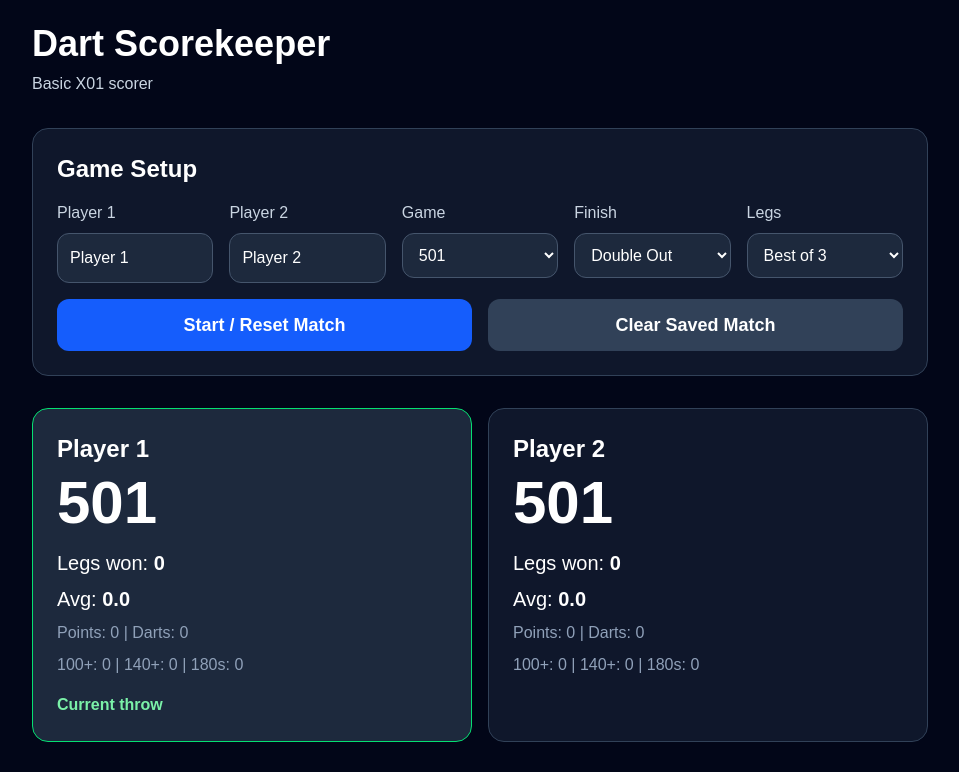
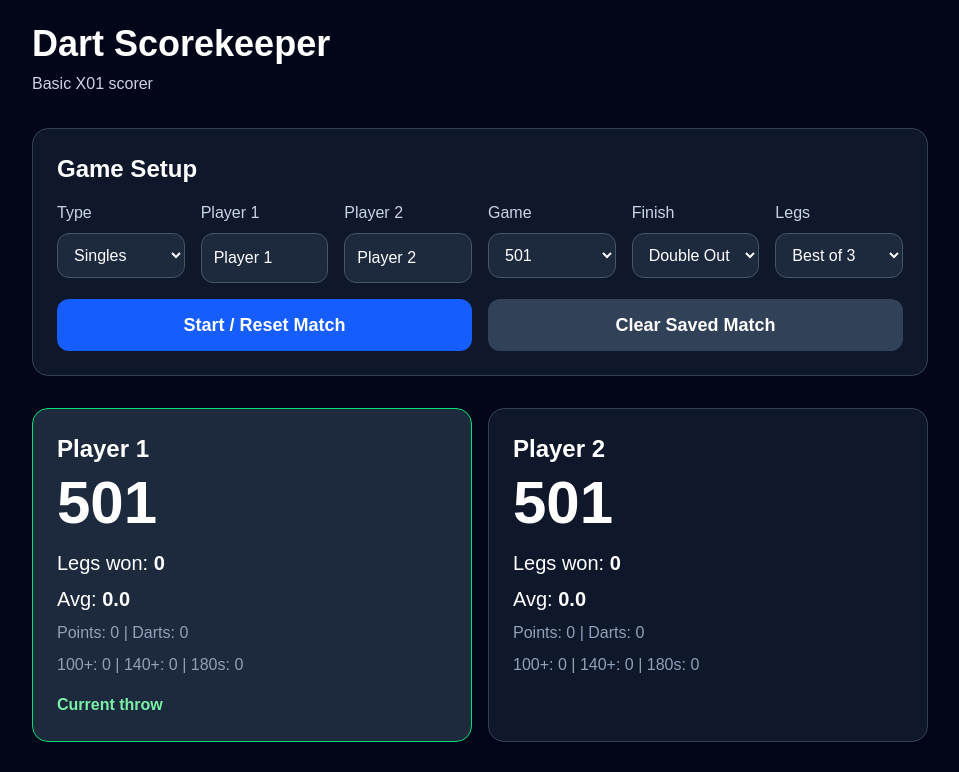
Before and after one commit to bclark303/dart-scorekeeper, a Next.js app: page / in a window 1280 px wide. Shown: the top 772 px of the page, without its empty margins (160-1119 px from the left). Built offline with nearby package versions, Linux system fonts and the light colour scheme.

Commit message:
Add match type setting for future doubles

```diff
--- a/components/GameSetup.tsx
+++ b/components/GameSetup.tsx
@@ -1,5 +1,5 @@
 import { FinishRule, StartingScore } from "@/lib/scoring";
-import { BestOfLegs } from "@/lib/types";
+import { BestOfLegs, MatchType } from "@/lib/types";
 
 type GameSetupProps = {
   playerOneName: string;
@@ -7,11 +7,13 @@ type GameSetupProps = {
   startingScore: StartingScore;
   finishRule: FinishRule;
   bestOfLegs: BestOfLegs;
+  matchType: MatchType;
   setPlayerOneName: (name: string) => void;
   setPlayerTwoName: (name: string) => void;
   setStartingScore: (score: StartingScore) => void;
   setFinishRule: (finishRule: FinishRule) => void;
   setBestOfLegs: (bestOfLegs: BestOfLegs) => void;
+  setMatchType: (matchType: MatchType) => void;
   startNewGame: () => void;
   clearSavedMatch: () => void;
 };
@@ -22,11 +24,13 @@ export function GameSetup({
   startingScore,
   finishRule,
   bestOfLegs,
+  matchType,
   setPlayerOneName,
   setPlayerTwoName,
   setStartingScore,
   setFinishRule,
   setBestOfLegs,
+  setMatchType,
   startNewGame,
   clearSavedMatch,
 }: GameSetupProps) {
@@ -34,7 +38,20 @@ export function GameSetup({
     <section className="rounded-2xl bg-slate-900 border border-slate-700 p-6 mb-8">
       <h2 className="text-2xl font-bold mb-4">Game Setup</h2>
 
-      <div className="grid grid-cols-1 sm:grid-cols-5 gap-4 mb-4">
+      <div className="grid grid-cols-1 sm:grid-cols-6 gap-4 mb-4">
+        <label className="block">
+            <span className="block text-slate-300 mb-2">Type</span>
+            <select
+                className="w-full rounded-xl bg-slate-800 border border-slate-600 p-3"
+                value={matchType}
+                onChange={(event) => setMatchType(event.target.value as MatchType)}
+            >
+                <option value="singles">Singles</option>
+                <option value="doubles" disabled>
+                Doubles soon
+                </option>
+            </select>
+            </label>
         <label className="block">
           <span className="block text-slate-300 mb-2">Player 1</span>
           <input
--- a/lib/types.ts
+++ b/lib/types.ts
@@ -1,6 +1,8 @@
 import { FinishRule, Player, StartingScore, Turn } from "@/lib/scoring";
 
 export type BestOfLegs = 1 | 3 | 5 | 7 | 9;
+
+export type MatchType = "singles" | "doubles";
 
 export type MatchPlayer = Player & {
   legsWon: number;
@@ -42,6 +44,7 @@ export type SavedMatchState = {
   startingScore: StartingScore;
   finishRule: FinishRule;
   bestOfLegs: BestOfLegs;
+  matchType: MatchType;
   playerOneName: string;
   playerTwoName: string;
   players: MatchPlayer[];
```
